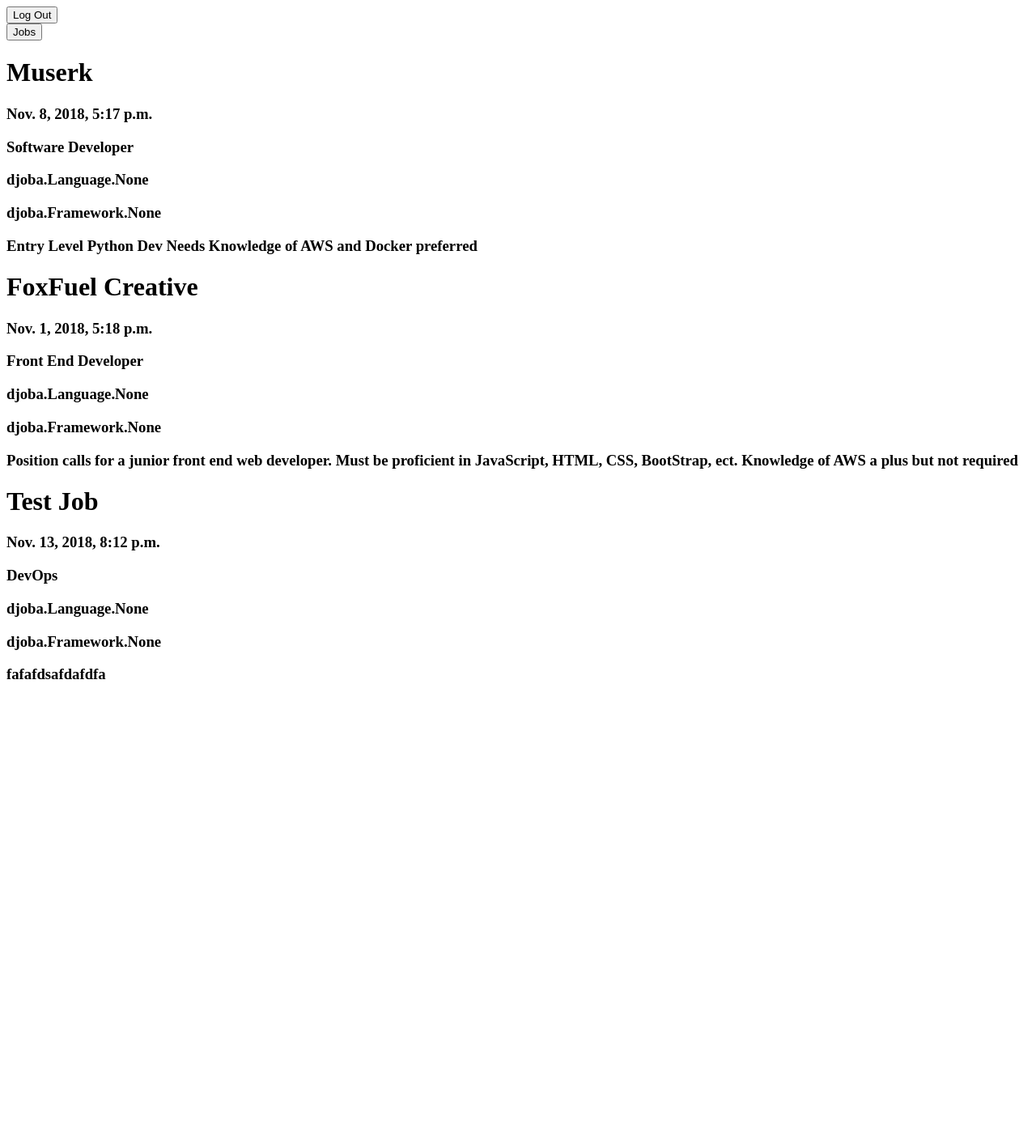
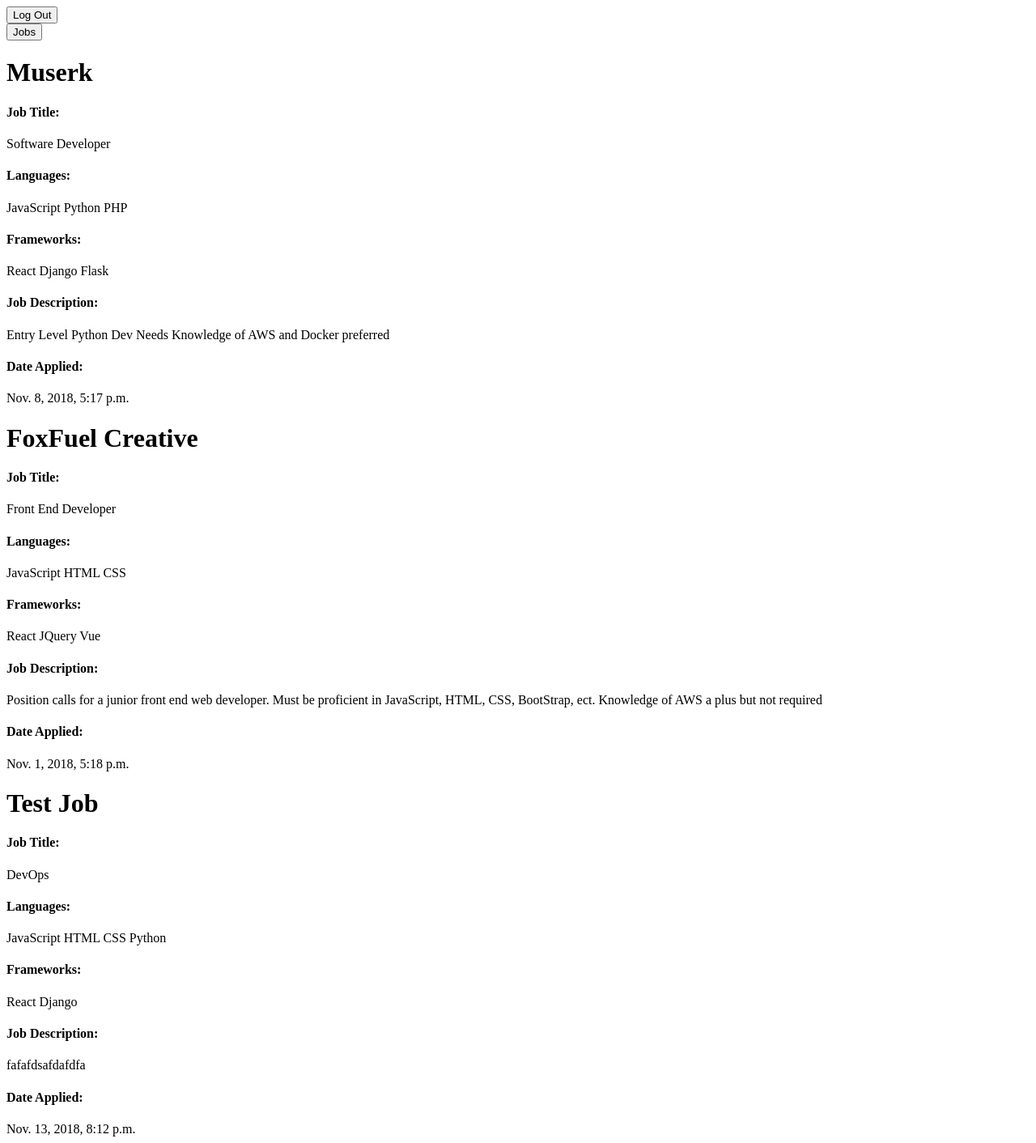
Before and after one commit to MatthewKelly12/Djobascript_py, a Django app: page /jobs/ in a window 1280 px wide. Shown: the whole page at 81% size. Before the commit the page ends 839 px from the top, so only its background shows below. Run offline with Django 3.2, Linux system fonts and the light colour scheme; a user stored in the database is signed in; data comes from the database, SQL or seed files in the repository; both versions use the stored data as it was after the commit.

Commit message:
jobs w/all languages and frameworks being queried in template for user

```diff
--- a/djoba/templates/djoba/jobs.html
+++ b/djoba/templates/djoba/jobs.html
@@ -6,11 +6,17 @@
 {% for job in jobs %}
 <div class='centered'>
 		<h1>{{job.company_name}}</h1>
-		<h3>{{job.date_added}}</h3>
-		<h3>{{job.title}}</h3>
-		<h3>{{job.language}}</h3>
-		<h3>{{job.framework}}</h3>
-		<h3>{{job.description}}</h3>
+		<h4>Job Title:</h4>{{job.title}}
+		<h4>Languages:</h4>
+		{% for languages in job.language.all %}
+			  {{languages.name}}
+		{% endfor %}
+		<h4>Frameworks:</h4>
+		{% for frameworks in job.framework.all %}
+			  {{frameworks.name}}
+		{% endfor %}
+		<h4>Job Description:</h4> {{job.description}}
+		<h4>Date Applied:</h4>{{job.date_added}}
 </div>
 {% endfor %}
 {% endblock content %}
--- a/djoba/views/get_jobs.py
+++ b/djoba/views/get_jobs.py
@@ -7,6 +7,7 @@
 
 def get_jobs(request):
 	jobs = Job.objects.filter(user=request.user.id)
+
 	template = 'djoba/jobs.html'
 
 	return render(request, template, {'jobs': jobs})
```
Also changed, not shown: db.sqlite3.
